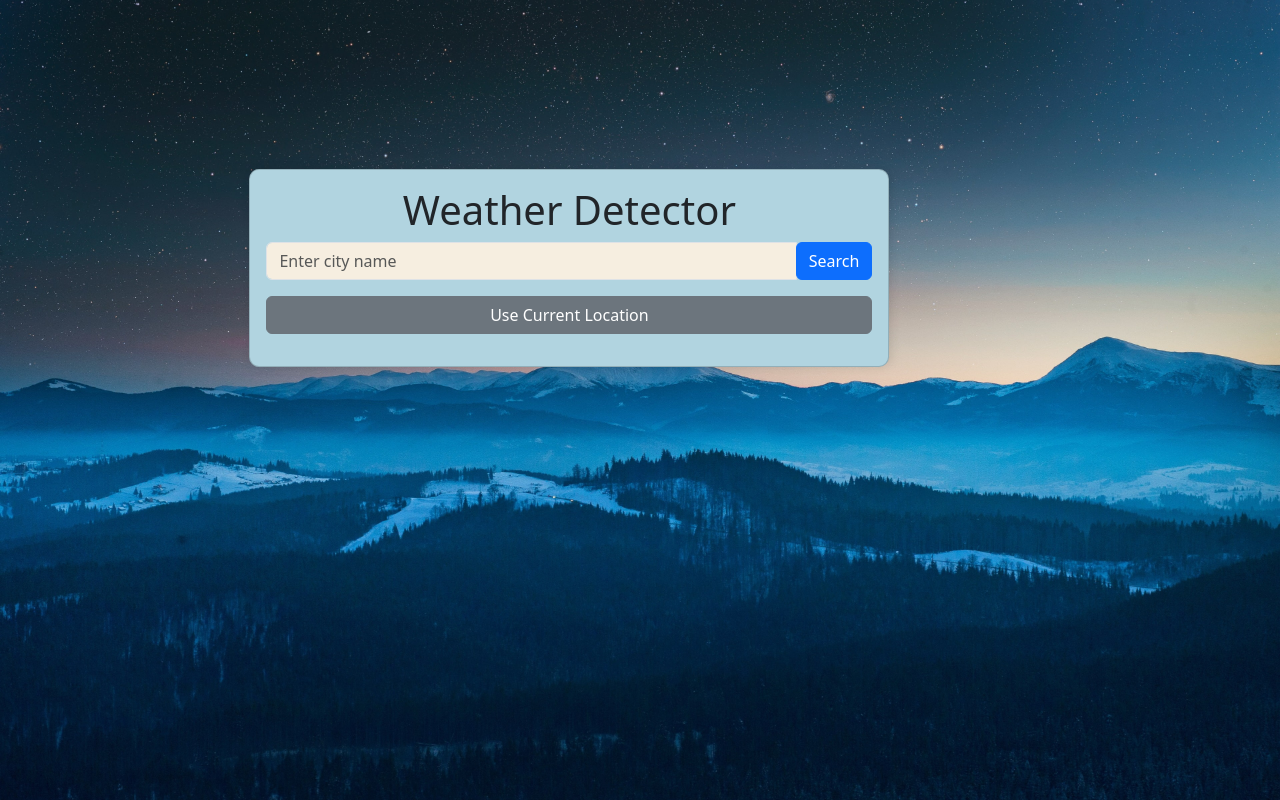
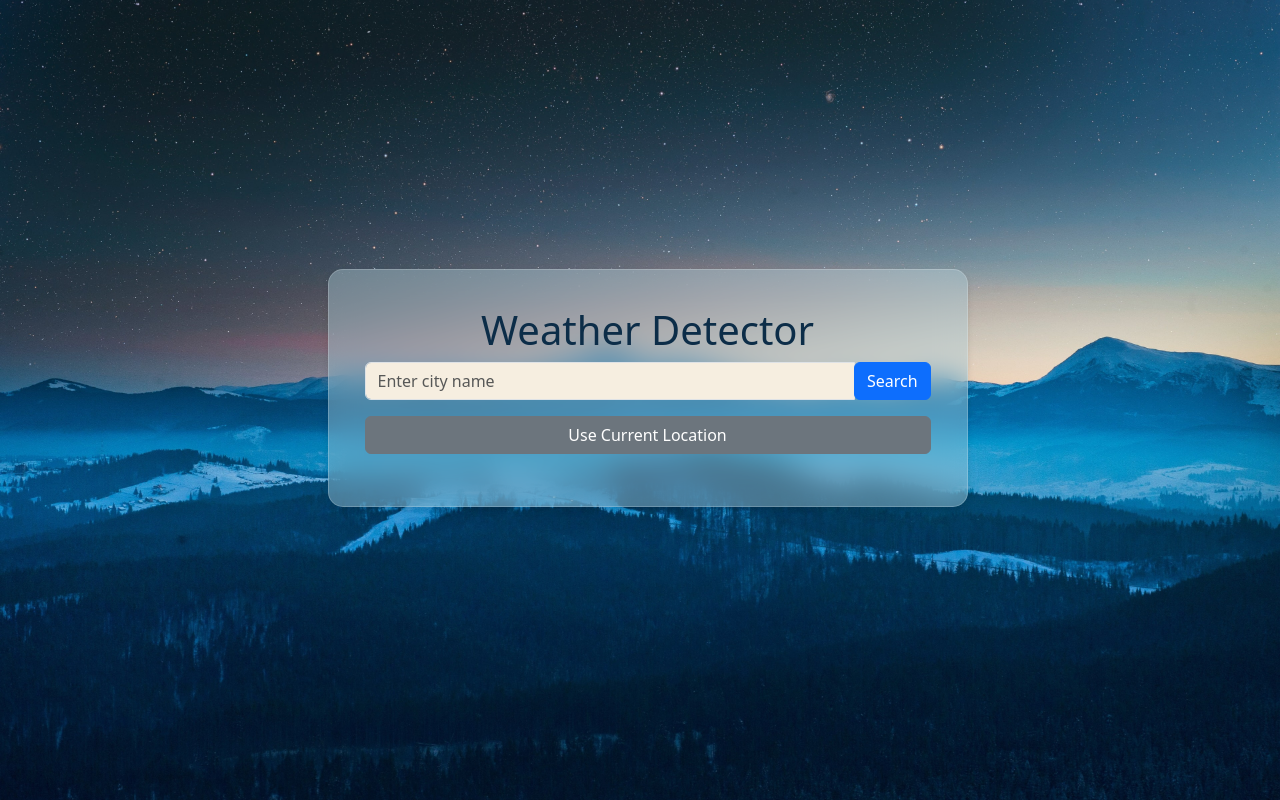
Before and after one commit to VasundharaRani/Weather-app, a plain HTML site: page index.html in a window 1280 px wide. Drawn offline with nearby package versions, Linux system fonts and the light colour scheme; a web font is replaced by a local one.

Commit message:
Update style.css

```diff
--- a/style.css
+++ b/style.css
@@ -1,3 +1,9 @@
+.weather-info p {
+    font-family: "Poppins", serif;
+    font-weight: 500;
+    font-style: normal;
+}
+
 body {
     background-image: url("bg.image.jpg");
     background-size: cover;
@@ -9,10 +15,17 @@ body {
 }
 
 .card {
-    margin-left: 15%;
+    margin-top: 15rem;
+    margin-left: 22%;
     border-radius: 10px;
     box-shadow: 2px 0 10px rgba(0, 0, 0, 0.1);
-    background-color: #B1D4E0;
+    background-color: rgba(177, 212, 224,0.4);
+    border-radius: 15px;
+    padding: 20px;
+    box-shadow: 0 4px 6px rgba(0, 0, 0, 0.1);
+    backdrop-filter: blur(15px);
+    border: 1px solid rgba(255, 255, 255, 0.2);
+    color: #0C2D48;
 }
 
 .weather-info {
@@ -26,3 +39,8 @@ body {
 #cityInput {
     background-color:#F6EEE0;
 }
+
+#weatherIcon {
+    width: 7rem;
+    height: 7rem;
+}
```
